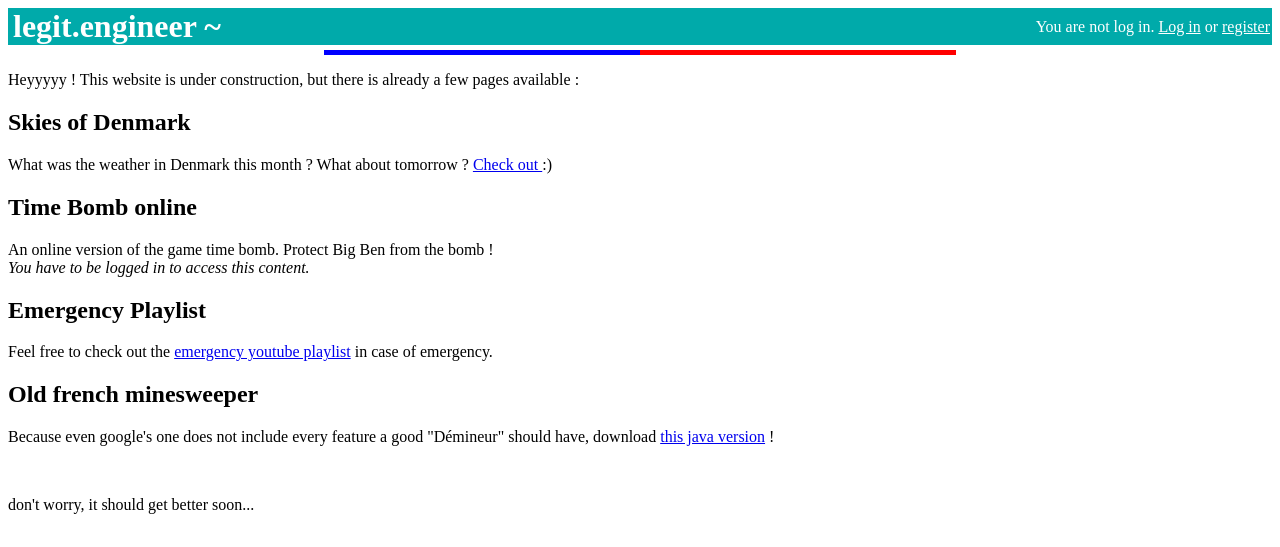
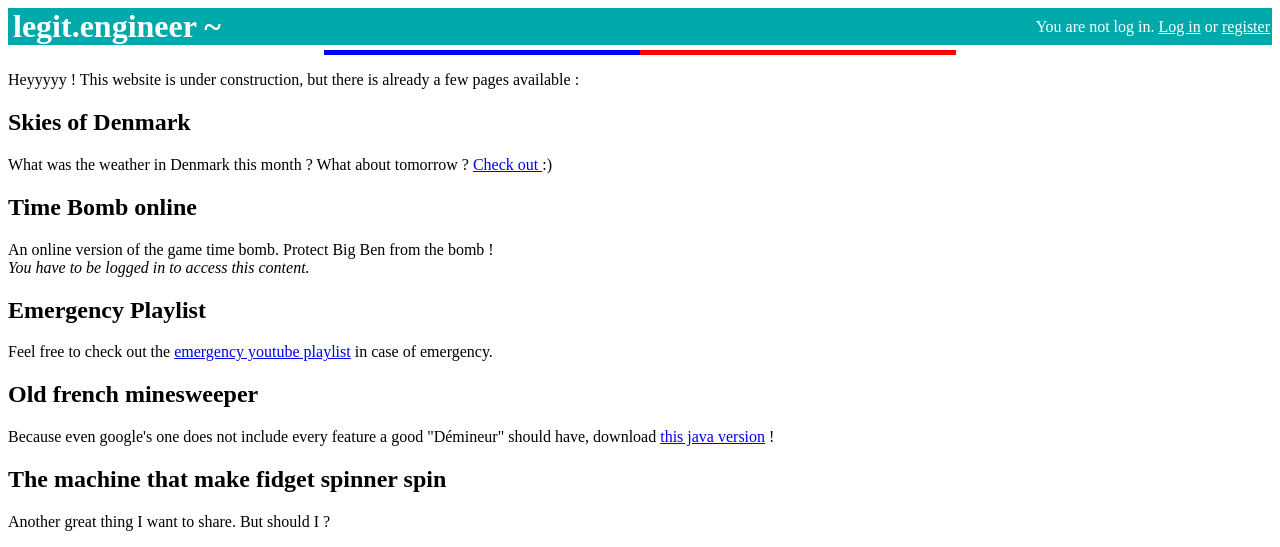
Before and after one commit to supermouette/tha_bomb_online, a Django app: page / in a window 1280 px wide. Shown: the top 547 px of the page. Before the commit the page ends 514 px from the top, so only its background shows below. Run offline with Django 3.2, Linux system fonts and the light colour scheme; data that the repository does not hold is empty.

Commit message:
add machine à fairetourner les handspinner link

```diff
--- a/game/templates/game/index.html
+++ b/game/templates/game/index.html
@@ -22,6 +22,10 @@
     download <a href="{% static 'game/Demineur.zip' %}">this java version</a> !
     </p>
 
+    <h2> The machine that make fidget spinner spin</h2>
+    <p>Another great thing I want to share. But should I ?</p>
+    <iframe width="560" height="315" src="https://www.youtube-nocookie.com/embed/ez-7cllNlLA" frameborder="0" allow="accelerometer; autoplay; encrypted-media; gyroscope; picture-in-picture" allowfullscreen></iframe>
+
     {% if user and not user.is_anonymous %}
         <p> If you want to unregister, please send a mail to loic.souverain@gmail.com</p>
     {% endif %}
```
